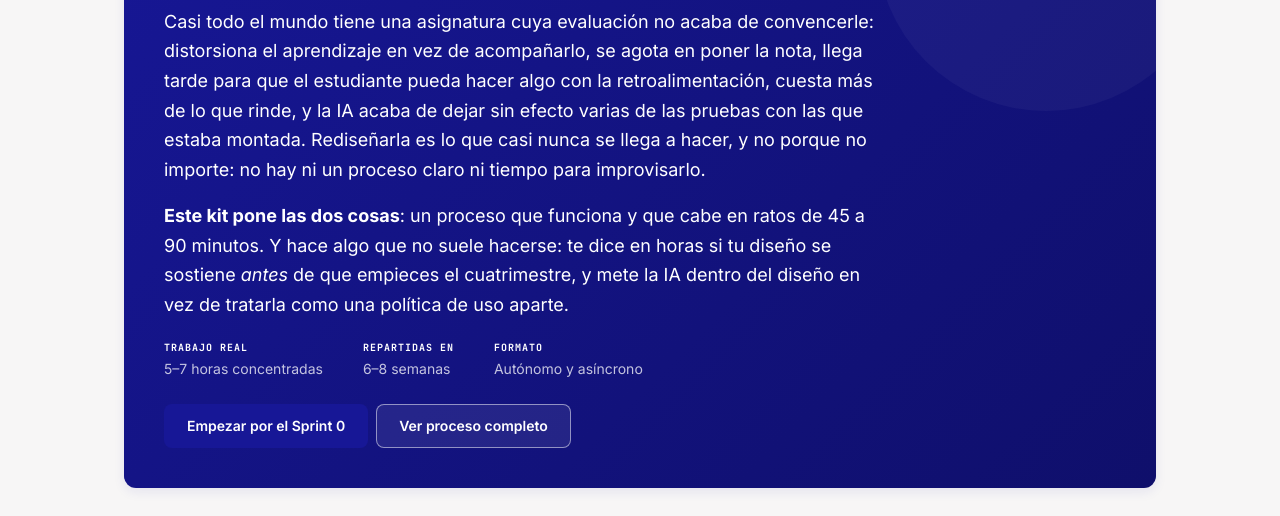
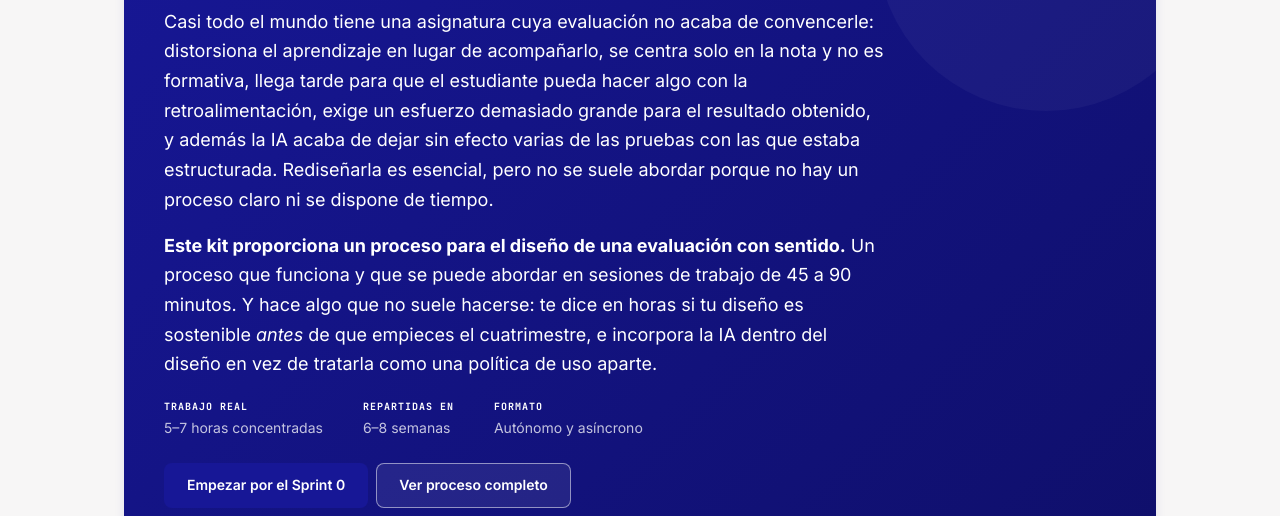
Before and after one commit to freirejuan/redisena-evaluacion, a plain HTML site: page index.html in a window 1280 px wide. Shown: the part 284-800 px from the top of the page. Drawn offline with Linux system fonts and the light colour scheme.

Commit message:
Home: version final del texto descriptivo

```diff
--- a/index.html
+++ b/index.html
@@ -58,8 +58,8 @@
       <div class="hero dark">
         <span class="chip">Rediseño de la evaluación</span>
         <h1>Diseña la evaluación de tu asignatura con criterio</h1>
-        <p>Casi todo el mundo tiene una asignatura cuya evaluación no acaba de convencerle: distorsiona el aprendizaje en vez de acompañarlo, se agota en poner la nota, llega tarde para que el estudiante pueda hacer algo con la retroalimentación, cuesta más de lo que rinde, y la IA acaba de dejar sin efecto varias de las pruebas con las que estaba montada. Rediseñarla es lo que casi nunca se llega a hacer, y no porque no importe: no hay ni un proceso claro ni tiempo para improvisarlo.</p>
-        <p><strong>Este kit pone las dos cosas</strong>: un proceso que funciona y que cabe en ratos de 45 a 90 minutos. Y hace algo que no suele hacerse: te dice en horas si tu diseño se sostiene <em>antes</em> de que empieces el cuatrimestre, y mete la IA dentro del diseño en vez de tratarla como una política de uso aparte.</p>
+        <p>Casi todo el mundo tiene una asignatura cuya evaluación no acaba de convencerle: distorsiona el aprendizaje en lugar de acompañarlo, se centra solo en la nota y no es formativa, llega tarde para que el estudiante pueda hacer algo con la retroalimentación, exige un esfuerzo demasiado grande para el resultado obtenido, y además la IA acaba de dejar sin efecto varias de las pruebas con las que estaba estructurada. Rediseñarla es esencial, pero no se suele abordar porque no hay un proceso claro ni se dispone de tiempo.</p>
+        <p><strong>Este kit proporciona un proceso para el diseño de una evaluación con sentido.</strong> Un proceso que funciona y que se puede abordar en sesiones de trabajo de 45 a 90 minutos. Y hace algo que no suele hacerse: te dice en horas si tu diseño es sostenible <em>antes</em> de que empieces el cuatrimestre, e incorpora la IA dentro del diseño en vez de tratarla como una política de uso aparte.</p>
         <div class="hero-meta">
           <div><strong>Trabajo real</strong>5–7 horas concentradas</div>
           <div><strong>Repartidas en</strong>6–8 semanas</div>
```
